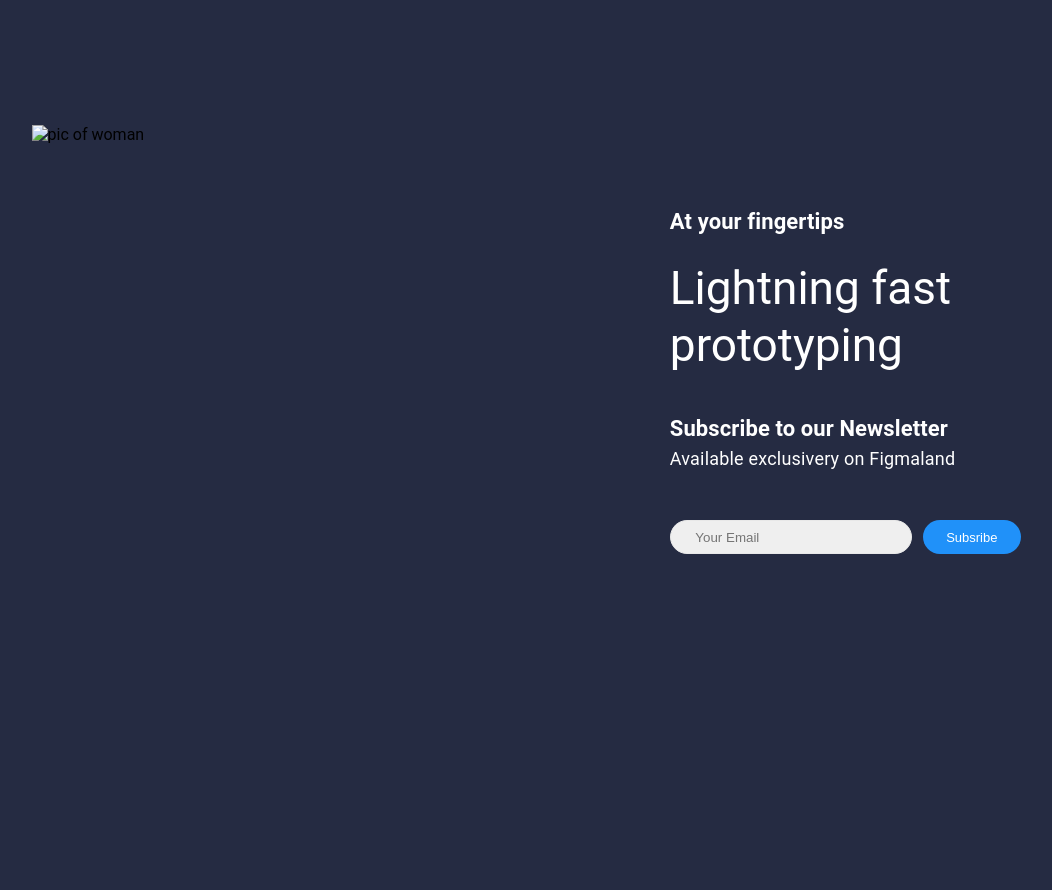
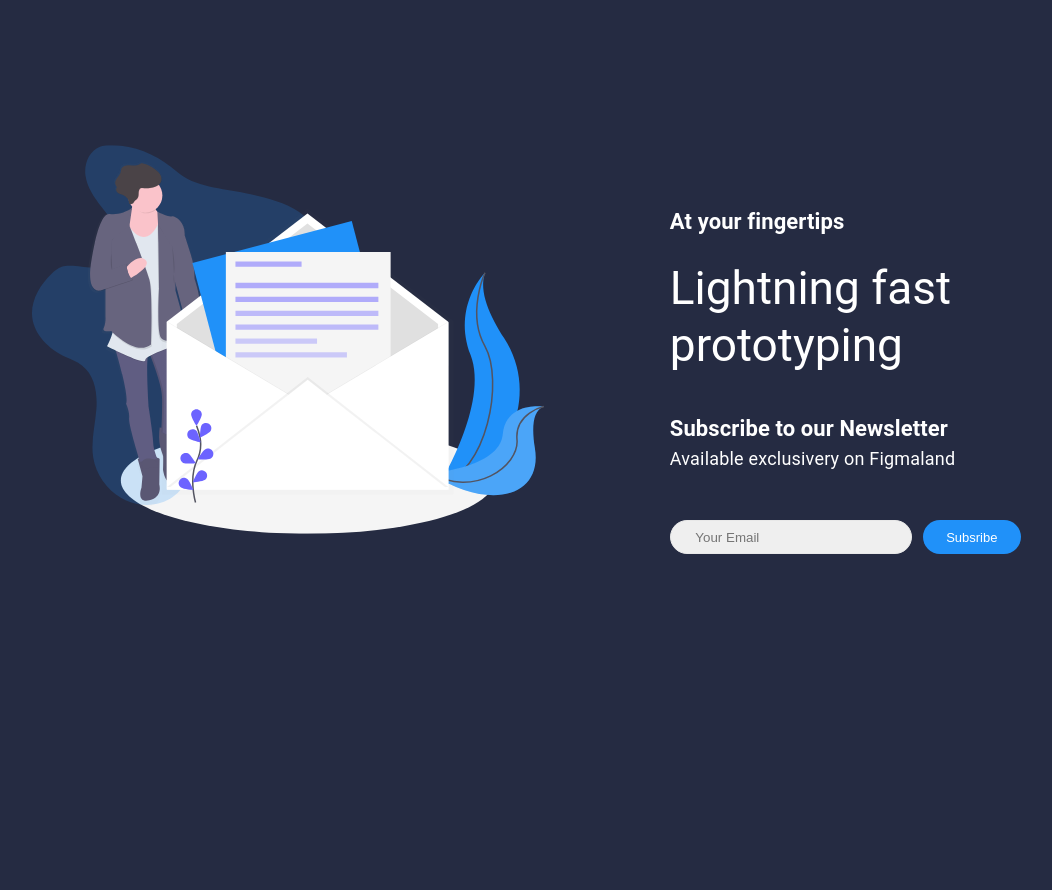
Before and after one commit to viola-kosman/exam, a plain HTML site: page index.html in a window 1280 px wide. Shown: the part 3060-3950 px from the top of the page, without its empty margins (133-1185 px from the left). Drawn offline with Linux system fonts and the light colour scheme.

Commit message:
second commit

```diff
--- a/index.html
+++ b/index.html
@@ -74,7 +74,7 @@
             </div>
         </section>
         <section class="newsletter">
-            <img src="./undraw_newsletter_vovu.svg" alt="pic of woman" class="newsletter__pic" />
+            <img src="./pics/undraw_newsletter_vovu.svg" alt="pic of woman" class="newsletter__pic" />
             <div class="newsletter__formobile">
                 <p class="newsletter__text1__formobile">At your fingertips</p>
                 <h2 class="newsletter__title__formobile">Newsletter</h2>
```
